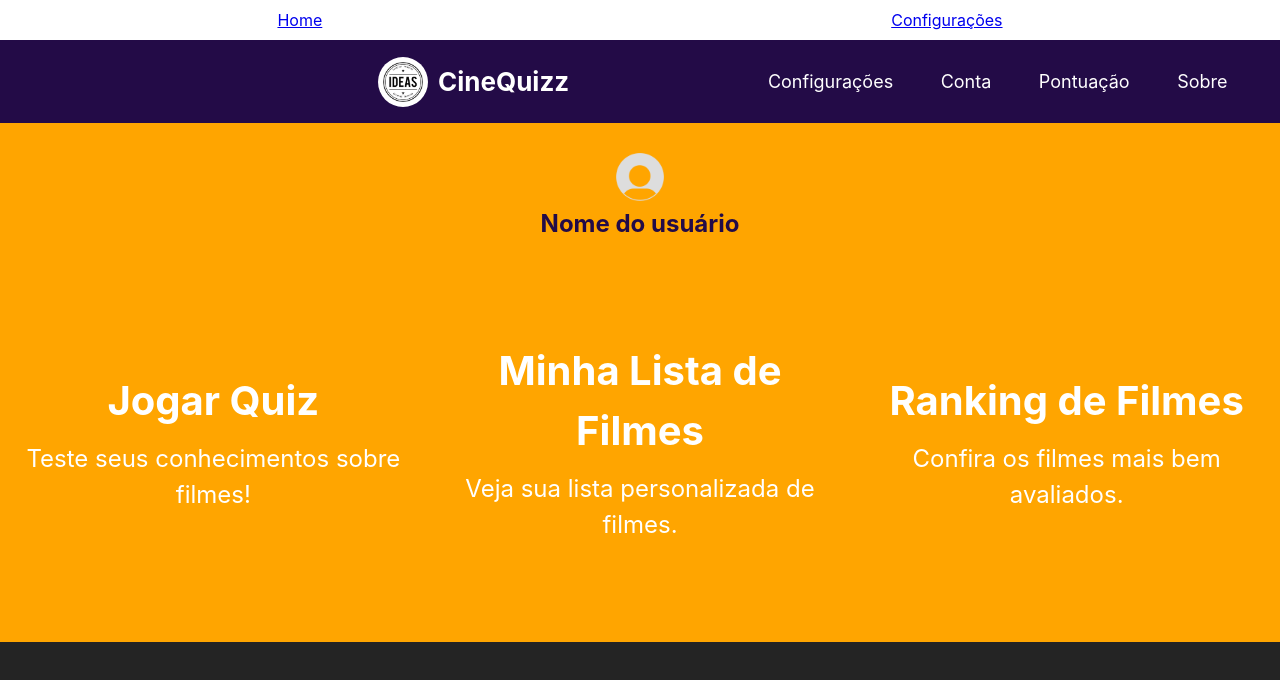
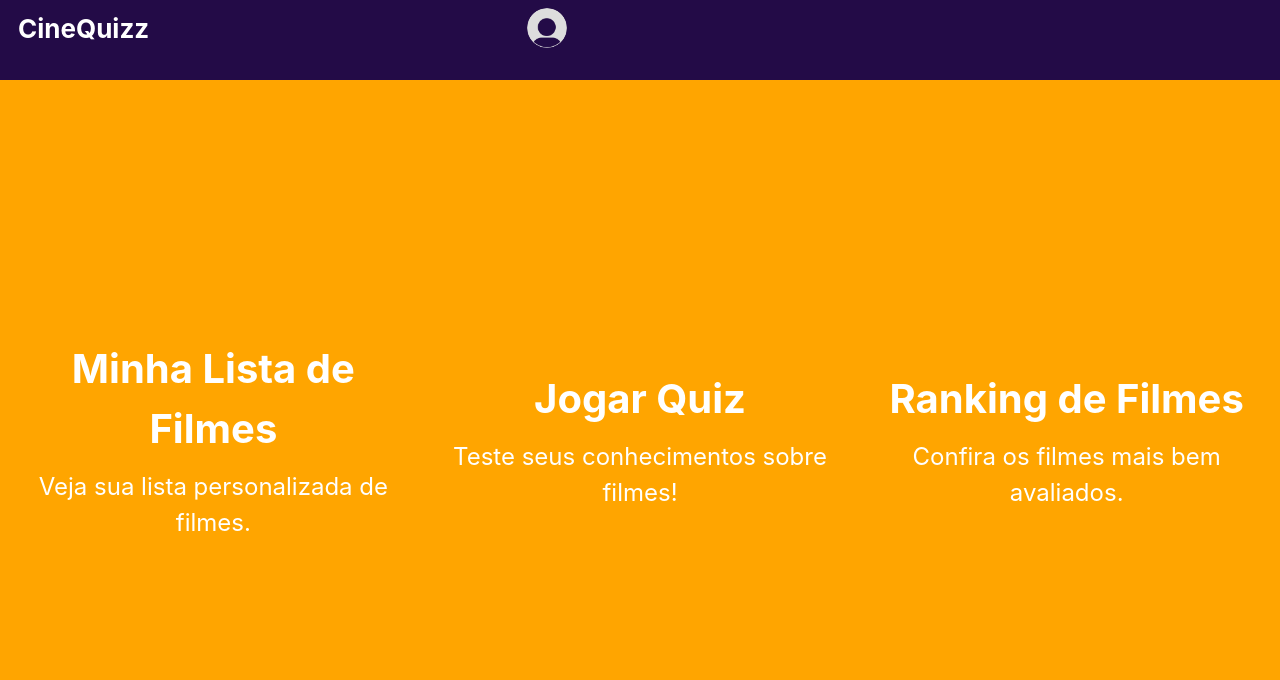
Before and after one commit to BrunoMuller812/quizz-de-filmes, a React (Vite) app in the folder menu-principal/: page / in a window 1280 px wide. Shown: the top 680 px of the page. Built offline with nearby package versions, Linux system fonts and the light colour scheme.

Commit message:
Adicionando dropdown na foto de perfil do usuário

```diff
--- a/menu-principal/src/App.jsx
+++ b/menu-principal/src/App.jsx
@@ -1,8 +1,8 @@
-// src/App.js
 import React from "react";
 import Home from "./components/Home/Home";
-import Configuracoes from "./components/Configuracoes/configuracoes";
-import { BrowserRouter as Router, Route, Routes, Link } from "react-router-dom";
+import Configuracoes from "./components/Configuracoes/Configuracoes";
+import Header from "./components/Header";
+import { BrowserRouter as Router, Route, Routes } from "react-router-dom";
 import { ThemeProvider, useTheme } from "/Context/ThemeContext";
 import "./css/App.css";
 
@@ -12,10 +12,8 @@ function App() {
   return (
     <div className={`app ${theme}`}>
       <Router>
-        <nav>
-          <Link to="/">Home</Link>
-          <Link to="/configuracoes">Configurações</Link>
-        </nav>
+        {/* Adicionando o Header com as rotas */}
+        <Header />
         <Routes>
           <Route path="/" element={<Home />} />
           <Route path="/configuracoes" element={<Configuracoes />} />
--- a/menu-principal/src/components/Header.jsx
+++ b/menu-principal/src/components/Header.jsx
@@ -1,47 +1,76 @@
 import { useState } from "react";
+import { Link } from "react-router-dom";
 import "/src/css/Header.css";
 
 export default function Header() {
   const [sidebarOpen, setSidebarOpen] = useState(false);
+  const [dropdownOpen, setDropdownOpen] = useState(false);
 
+  // Função para alternar a abertura e fechamento do sidebar no mobile
   const toggleSidebar = () => {
     setSidebarOpen(!sidebarOpen);
   };
 
+  // Função para fechar o sidebar
   const closeSidebar = () => {
     setSidebarOpen(false);
+  };
+
+  // Função para alternar o dropdown no desktop
+  const toggleDropdown = () => {
+    setDropdownOpen(!dropdownOpen);
+  };
+
+  // Função para fechar o dropdown
+  const closeDropdown = () => {
+    setDropdownOpen(false);
   };
 
   return (
     <section id="headerPai">
       <nav>
-        <img
-          src="src/assets/logo-teste.avif"
-          alt="Logo"
-          title="Logo"
-          className="logo-icon-mobile"
-        />
+        {/* Foto de perfil, que aciona o dropdown */}
+
+        {/* Nome da aplicação */}
         <div className="textos">
           <h1 className="nome">CineQuizz</h1>
         </div>
 
-        <div className="menuItens">
-          <ul className="minhaList">
+        {/* Menu dropdown no desktop */}
+        <div className={`dropdown ${dropdownOpen ? "open" : ""}`}>
+          <ul className="dropdownMenu">
             <li>
-              <a href="#">Configurações</a>
+              <Link to="/configuracoes" onClick={closeDropdown}>
+                Configurações
+              </Link>
             </li>
             <li>
-              <a href="#">Conta</a>
+              <Link to="/conta" onClick={closeDropdown}>
+                Conta
+              </Link>
             </li>
             <li>
-              <a href="#">Pontuação</a>
+              <Link to="/pontuacao" onClick={closeDropdown}>
+                Pontuação
+              </Link>
             </li>
             <li>
-              <a href="#">Sobre</a>
+              <Link to="/sobre" onClick={closeDropdown}>
+                Sobre o aplicativo
+              </Link>
             </li>
           </ul>
         </div>
+        <div className="profile-container" onClick={toggleDropdown}>
+          <img
+            src="src/assets/profile.png"
+            alt="Perfil"
+            title="Perfil"
+            className="profile-pic"
+          />
+        </div>
 
+        {/* Botão para abrir o menu lateral no modo mobile */}
         <button onClick={toggleSidebar} className="menuBarButton">
           <img
             src="src/assets/menu-icon.png"
@@ -52,27 +81,28 @@ export default function Header() {
         </button>
       </nav>
 
+      {/* Sidebar com os links de navegação (para mobile) */}
       <aside className={`sidebar ${sidebarOpen ? "open" : ""}`}>
         <ul className="dropdownMenu">
           <li>
-            <a href="#" onClick={closeSidebar}>
+            <Link to="/configuracoes" onClick={closeSidebar}>
               Configurações
-            </a>
+            </Link>
           </li>
           <li>
-            <a href="#" onClick={closeSidebar}>
+            <Link to="/conta" onClick={closeSidebar}>
               Informações Da Conta
-            </a>
+            </Link>
           </li>
           <li>
-            <a href="#" onClick={closeSidebar}>
+            <Link to="/pontuacao" onClick={closeSidebar}>
               Pontuação
-            </a>
+            </Link>
           </li>
           <li>
-            <a href="#" onClick={closeSidebar}>
+            <Link to="/sobre" onClick={closeSidebar}>
               Sobre o aplicativo
-            </a>
+            </Link>
           </li>
         </ul>
       </aside>
--- a/menu-principal/src/components/Home/Cards.jsx
+++ b/menu-principal/src/components/Home/Cards.jsx
@@ -4,13 +4,13 @@ import styles from "/src/css/HomeCSS/Cards.module.css";
 const Cards = () => {
   return (
     <div className={styles.cardContainer}>
+      <div className={styles.card} id="movieListCard">
+        <h2>Minha Lista de Filmes</h2>
+        <p>Veja sua lista personalizada de filmes.</p>
+      </div>
       <div className={styles.card} id="quizCard">
         <h2>Jogar Quiz</h2>
         <p>Teste seus conhecimentos sobre filmes!</p>
-      </div>
-      <div className={styles.card} id="movieListCard">
-        <h2>Minha Lista de Filmes</h2>
-        <p>Veja sua lista personalizada de filmes.</p>
       </div>
       <div className={styles.card} id="rankingCard">
         <h2>Ranking de Filmes</h2>
--- a/menu-principal/src/components/Home/Home.jsx
+++ b/menu-principal/src/components/Home/Home.jsx
@@ -1,21 +1,10 @@
 import "/src/css/HomeCSS/Home.css";
-import Header from "../Header";
 import Cards from "./Cards";
 
 const Home = () => {
   return (
     <>
-      <Header />
       <div className="home-content">
-        <div className="user-info">
-          <img
-            src="src/assets/profile.png"
-            alt="Foto do avatar do usuário"
-            title="Avatar"
-            className="user-image"
-          />
-          <h2 className="user-name">Nome do usuário</h2>
-        </div>
         <Cards />
       </div>
     </>
--- a/menu-principal/src/css/Header.css
+++ b/menu-principal/src/css/Header.css
@@ -3,6 +3,7 @@
   background-color: #230b47;
   position: relative;
   z-index: 1;
+  height: 10vh;
 }
 
 nav {
@@ -188,3 +189,89 @@ nav {
     color: #cf99d4;
   }
 }
+
+/* Estilo do container da foto de perfil */
+.profile-container {
+  position: relative;
+  cursor: pointer;
+  margin-left: auto; /* Move a foto de perfil para a direita */
+  display: flex;
+  align-items: center;
+}
+
+/* Foto de perfil no header */
+.profile-pic {
+  width: 40px;
+  height: 40px;
+  border-radius: 50%;
+  cursor: pointer;
+}
+
+/* Dropdown menu, inicialmente oculto */
+.dropdown {
+  position: absolute;
+  top: 60px; /* Ajuste conforme o tamanho do header */
+  right: 0;
+  background-color: whitesmoke;
+  border: 1px solid #ccc;
+  border-radius: 5px;
+  box-shadow: 0 4px 6px rgba(0, 0, 0, 0.1);
+  display: none;
+  z-index: 1001;
+}
+
+/* Dropdown quando ativo */
+.dropdown.open {
+  display: block;
+}
+
+/* Estilo dos itens do dropdown */
+.dropdownMenu {
+  list-style: none;
+  padding: 0;
+  margin: 0;
+  display: flex;
+  flex-direction: column;
+  text-align: left;
+}
+
+.dropdownMenu li {
+  padding: 10px 20px;
+  border-bottom: 1px solid #ddd;
+}
+
+.dropdownMenu li:last-child {
+  border-bottom: none;
+}
+
+.dropdownMenu li a {
+  text-decoration: none;
+  color: #333;
+  font-size: 16px;
+  font-weight: 500;
+  transition: background-color 0.3s ease;
+}
+
+.dropdownMenu li a:hover {
+  background-color: rgba(0, 0, 0, 0.05);
+}
+
+/* Especificamente para o desktop */
+@media (min-width: 1280px) {
+  /* Oculta o botão de menu no desktop */
+  .menuBar {
+    display: none;
+  }
+
+  /* Oculta o sidebar no desktop */
+  aside {
+    display: none;
+  }
+
+  /* Exibe o dropdown menu na foto de perfil no desktop */
+  .profile-container {
+    display: flex;
+    align-items: center;
+    margin-right: 20px; /* Ajusta a posição para a direita */
+  }
+}
--- a/menu-principal/src/css/HomeCSS/Cards.module.css
+++ b/menu-principal/src/css/HomeCSS/Cards.module.css
@@ -58,7 +58,7 @@
 /* Desktops */
 @media (min-width: 1024px) {
   .cardContainer {
-    height: 50vh; /* Cards continuam preenchendo a tela */
+    height: 90vh; /* Cards continuam preenchendo a tela */
   }
 
   .card h2 {
```
